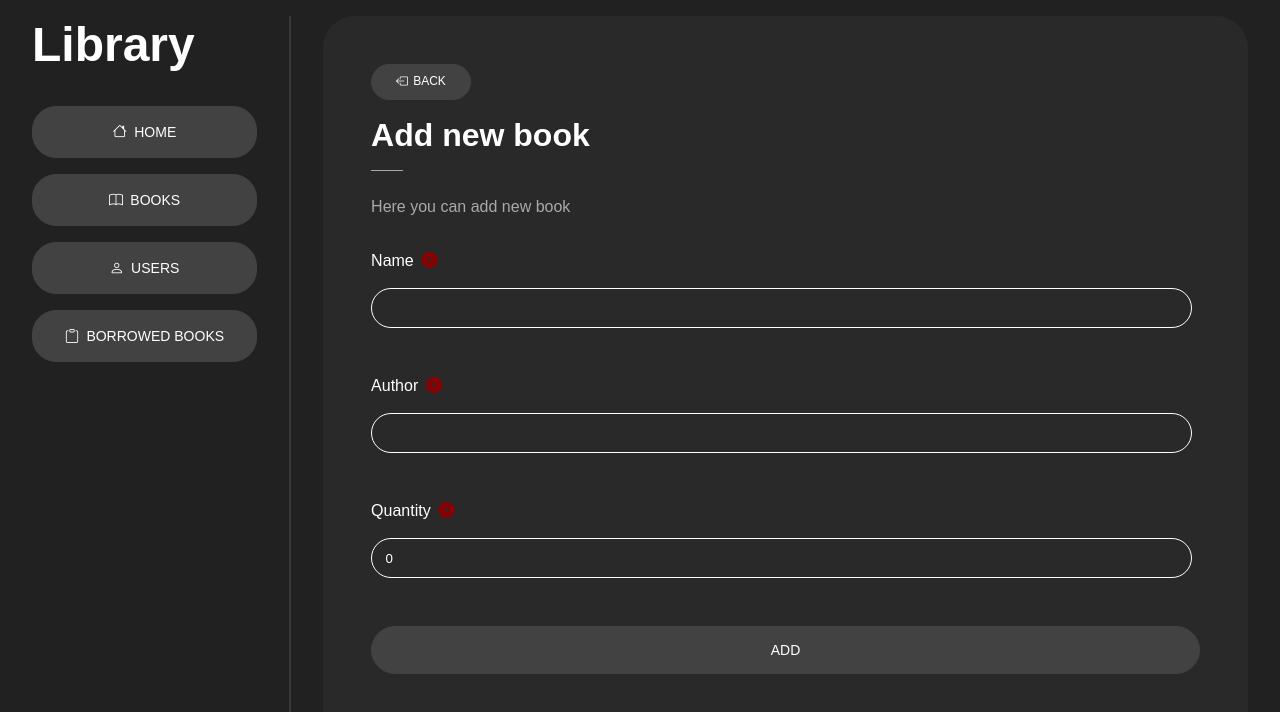
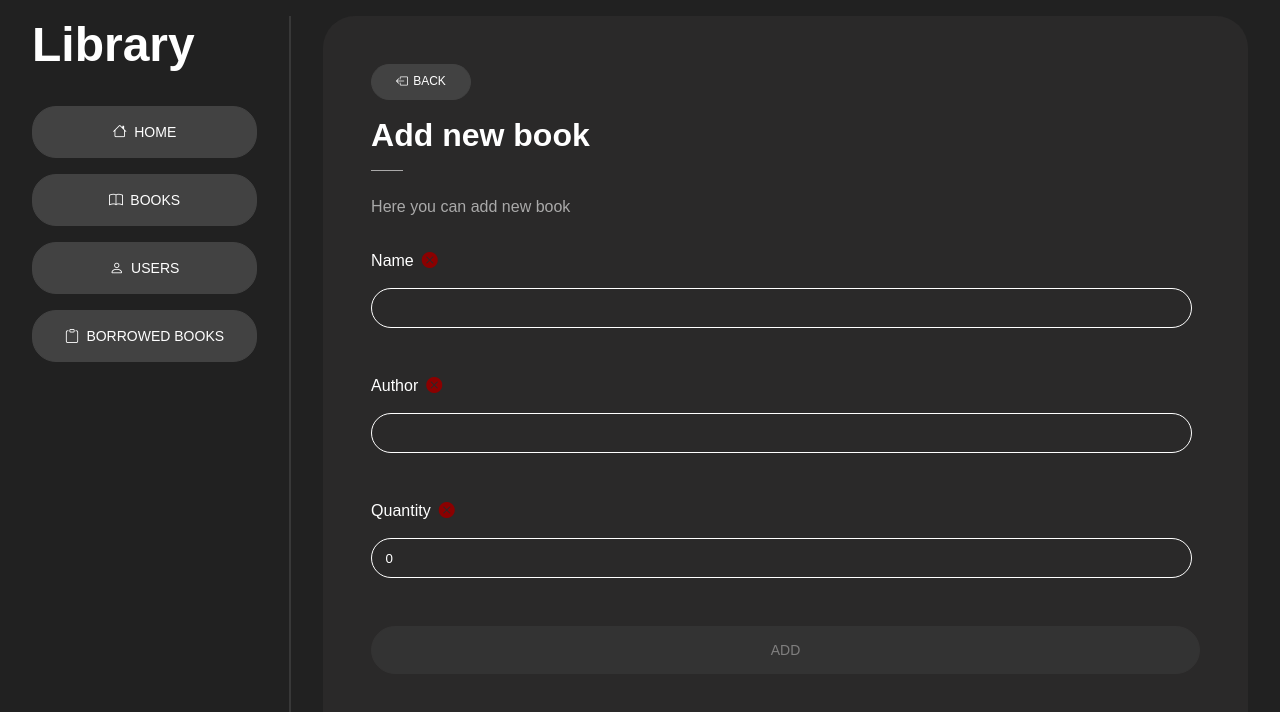
Before and after one commit to marko-krznar/React-Library, a React (Create React App) app: page /add-book in a window 1280 px wide. Shown: the top 712 px of the page. Built offline with nearby package versions, Linux system fonts and the light colour scheme.

Commit message:
Added validator for button

```diff
--- a/src/pages/AddNewBook/AddNewBook.js
+++ b/src/pages/AddNewBook/AddNewBook.js
@@ -98,7 +98,18 @@ export default function AddNewBook() {
             }}
           />
         </label>
-        <button type="submit">Add</button>
+        <button
+          className={
+            newBook.name.length <= 3 ||
+            newBook.author.length <= 3 ||
+            parseFloat(newBook.qty) < 1
+              ? "is-disabled"
+              : ""
+          }
+          type="submit"
+        >
+          Add
+        </button>
       </form>
       {success === true ? (
         <p className="msg success--msg">Book successfully added</p>
```
